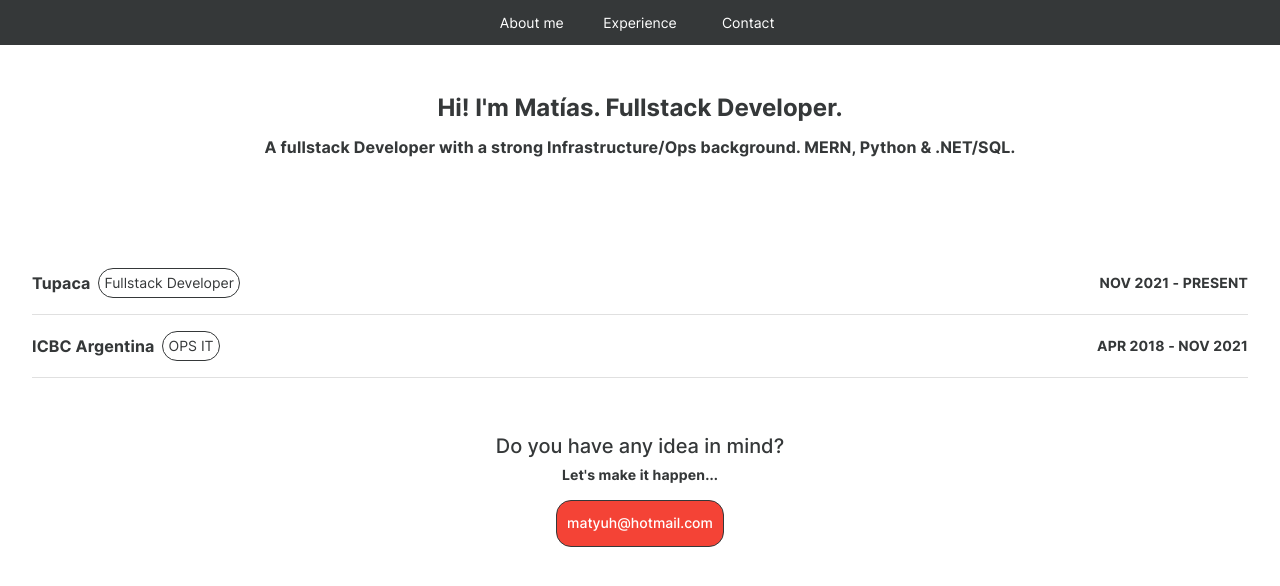
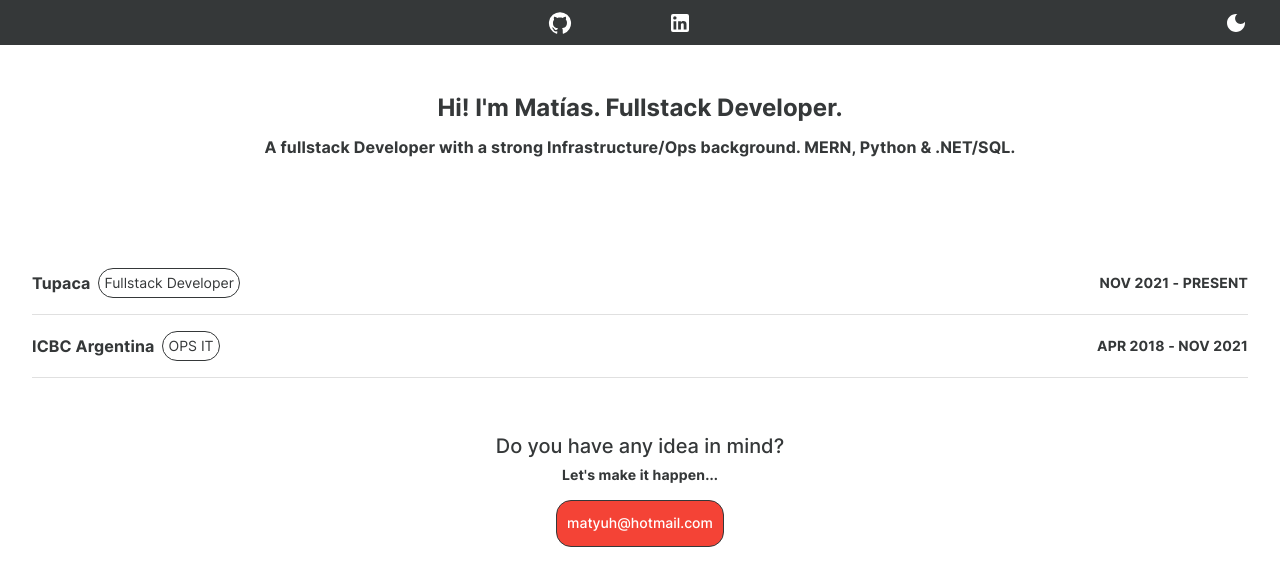
Before and after one commit to matyuhh/amti-web, a React (Create React App) app: page / in a window 1280 px wide. Shown: the top 586 px of the page. Built offline with nearby package versions, Linux system fonts and the light colour scheme.

Commit message:
AMTI-4 edit navbar para social media y ajustes en colors para theme

```diff
--- a/src/components/Contact/Contact.tsx
+++ b/src/components/Contact/Contact.tsx
@@ -3,8 +3,6 @@ import Box from '@mui/material/Box';
 import Typography from '@mui/material/Typography';
 import Button from '@mui/material/Button';
 import { Link } from '@mui/material';
-
-import colors from '../../core-ui/colors';
 
 const classes = {
   container: {
@@ -18,11 +16,12 @@ const classes = {
   mailButton: {
     padding: '10px',
     borderRadius: '15px',
-    border: `1px solid ${colors.black}`,
-    background: colors.red,
-    color: colors.white,
+    border: '1px solid',
+    borderColor: 'primary.main',
+    bgcolor: 'error.main',
+    color: 'secondary.main',
     ':hover': {
-      color: colors.black,
+      color: 'primary.main',
     },
     mt: 2,
     textTransform: 'none',
--- a/src/components/Experience/ExperienceListItem.tsx
+++ b/src/components/Experience/ExperienceListItem.tsx
@@ -8,7 +8,6 @@ import ListItem from '@mui/material/ListItem';
 import Divider from '@mui/material/Divider';
 
 import { ExperienceListItemInterface } from '../../interfaces/experience';
-import colors from '../../core-ui/colors';
 
 const classes = {
   listItem: {
@@ -30,7 +29,8 @@ const classes = {
   },
   companyRole: {
     ml: 1,
-    border: `1px solid ${colors.black}`,
+    border: '1px solid',
+    borderColor: 'primary.main',
     borderRadius: '15px',
     padding: '5px',
   },
--- a/src/components/Navbar/Navbar.tsx
+++ b/src/components/Navbar/Navbar.tsx
@@ -2,6 +2,11 @@ import { memo } from 'react';
 import AppBar from '@mui/material/AppBar';
 import Box from '@mui/material/Box';
 import Toolbar from '@mui/material/Toolbar';
+import IconButton from '@mui/material/IconButton';
+import GitHubIcon from '@mui/icons-material/GitHub';
+import LinkedInIcon from '@mui/icons-material/LinkedIn';
+import DarkModeIcon from '@mui/icons-material/DarkMode';
+import DarkModeOutlinedIcon from '@mui/icons-material/DarkModeOutlined';
 
 import NavbarItem from './NavbarItem';
 import { NavbarItemInterface } from '../../interfaces/navbar';
@@ -14,21 +19,21 @@ const classes = {
     display: 'flex',
     flexDirection: 'row',
     alignItems: 'center',
-    justifyContent: 'center',
+    justifyContent: 'space-between',
     px: 3.5,
   },
   itemsContainer: {
-    maxWidth: '320px',
+    maxWidth: '240px',
     width: '100%',
     display: 'flex',
     justifyContent: 'space-around',
   },
+  darkModeSwitch: { color: 'secondary.main' },
 };
 
 const navbarItems: NavbarItemInterface[] = [
-  { text: 'About me' },
-  { text: 'Experience' },
-  { text: 'Contact' },
+  { icon: (<GitHubIcon />), href: 'https://github.com/matyuhh' },
+  { icon: (<LinkedInIcon />), href: 'https://www.linkedin.com/in/mat%C3%ADas-valent%C3%ADn-guti%C3%A9rrez-315726124/' },
 ];
 
 const Navbar = () => (
@@ -36,8 +41,16 @@ const Navbar = () => (
     <Box sx={classes.container}>
       <Toolbar sx={classes.toolbar}>
 
+        <Box display={{ xs: 'none', sm: 'block' }} />
+
         <Box sx={classes.itemsContainer}>
-          {navbarItems.map(({ text }) => <NavbarItem text={text} />)}
+          {navbarItems.map(({ icon, href }) => <NavbarItem icon={icon} href={href} />)}
+        </Box>
+
+        <Box>
+          <IconButton sx={classes.darkModeSwitch}>
+            <DarkModeIcon />
+          </IconButton>
         </Box>
 
       </Toolbar>
--- a/src/components/Navbar/NavbarItem.tsx
+++ b/src/components/Navbar/NavbarItem.tsx
@@ -1,25 +1,25 @@
 import { memo } from 'react';
-import Typography from '@mui/material/Typography';
 import Button from '@mui/material/Button';
+import IconButton from '@mui/material/IconButton';
+import Link from '@mui/material/Link';
 
 import { NavbarItemInterface } from '../../interfaces/navbar';
 
 const classes = {
-  navbarItem: {
+  iconButton: {
     color: 'secondary.main',
-    padding: 0,
-    textTransform: 'none',
   },
 };
 
-const NavbarItem = ({ text }: NavbarItemInterface) => (
-  <Typography
-    variant="h5"
-    component={Button}
-    sx={classes.navbarItem}
+const NavbarItem = ({ icon, href }: NavbarItemInterface) => (
+  <Button
+    component={Link}
+    href={href}
   >
-    {text}
-  </Typography>
+    <IconButton sx={classes.iconButton}>
+      {icon}
+    </IconButton>
+  </Button>
 );
 
 export default memo(NavbarItem);
--- a/src/interfaces/navbar.ts
+++ b/src/interfaces/navbar.ts
@@ -1 +1,4 @@
-export interface NavbarItemInterface { text: string }
+export interface NavbarItemInterface {
+  icon: JSX.Element;
+  href: string;
+}
```
